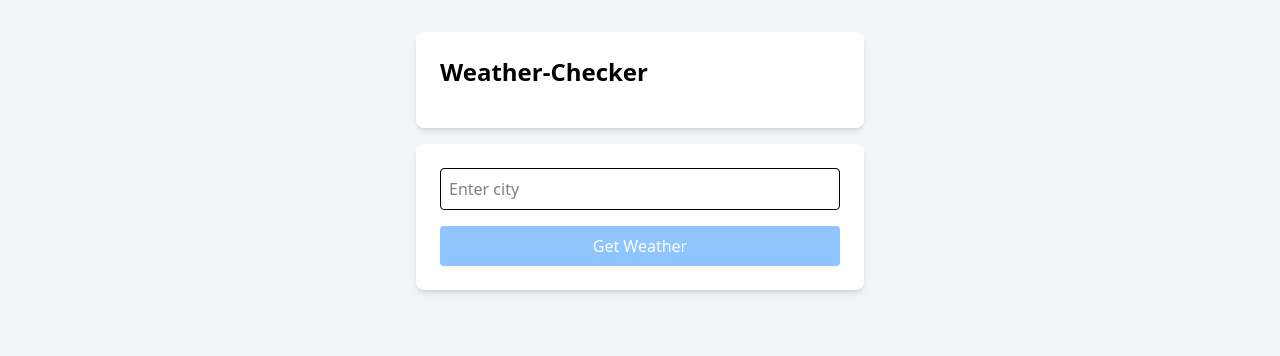
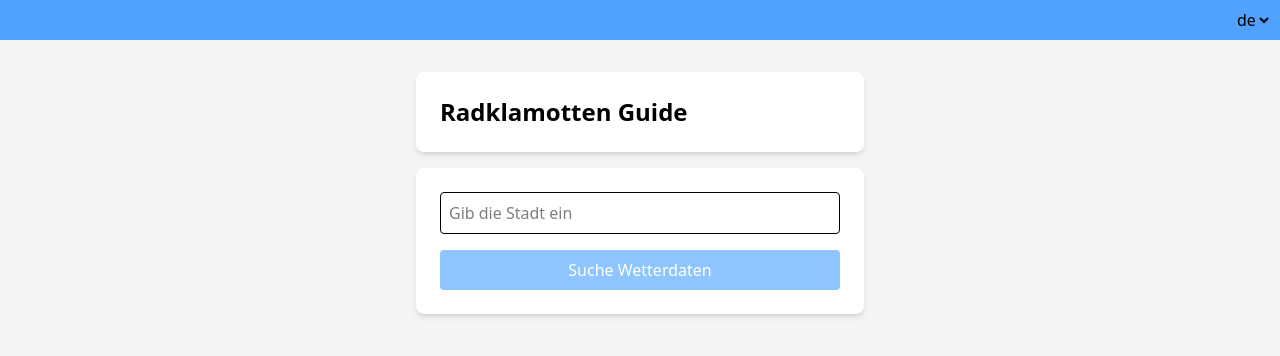
Before and after one commit to 4ndynator/rennrad-wetter, a Vue app: page / in a window 1280 px wide. Shown: the top 356 px of the page. Built offline with nearby package versions, Linux system fonts and the light colour scheme; the HTML template or start-up script is replaced by a standard one.

Commit message:
add internationalization

```diff
--- a/package.json
+++ b/package.json
@@ -13,8 +13,10 @@
     "format": "prettier --write src/"
   },
   "dependencies": {
+    "@vueuse/core": "^13.1.0",
     "axios": "^1.8.4",
-    "vue": "^3.5.13"
+    "vue": "^3.5.13",
+    "vue-i18n": "^11.1.3"
   },
   "devDependencies": {
     "@tailwindcss/vite": "^4.1.3",
--- a/src/App.vue
+++ b/src/App.vue
@@ -3,15 +3,28 @@ import SearchLocation from '@/components/SearchLocation.vue'
 import WeatherResult from '@/components/WeatherResult.vue'
 import type { WeatherData } from '@/types/common'
 
-const weatherData = defineModel<WeatherData>('weather-data');
+const weatherData = defineModel<WeatherData>('weather-data')
 </script>
 
 <template>
   <main>
+    <div class="flex bg-blue-400 p-2 justify-end">
+      <div class="locale-changer">
+        <select v-model="$i18n.locale">
+          <option
+            v-for="locale in $i18n.availableLocales"
+            :key="`locale-${locale}`"
+            :value="locale"
+          >
+            {{ locale }}
+          </option>
+        </select>
+      </div>
+    </div>
     <div class="min-h-screen bg-gray-100 p-8">
       <div class="max-w-md mx-auto">
         <div class="bg-white rounded-lg shadow-md p-6 mb-4">
-          <h1 class="text-2xl font-bold mb-4">Weather-Checker</h1>
+          <h1 class="text-2xl font-bold">{{ $t('title') }}</h1>
         </div>
         <div class="bg-white rounded-lg shadow-md p-6 mb-4">
           <SearchLocation v-model:weather-data="weatherData" />
--- a/src/assets/main.css
+++ b/src/assets/main.css
@@ -1 +1,9 @@
 @import 'tailwindcss';
+@custom-variant dark (&:where(.dark, .dark *));
+
+html,
+body {
+  margin: 0;
+  height: 100%;
+  overflow: hidden;
+}
--- a/src/components/SearchLocation.vue
+++ b/src/components/SearchLocation.vue
@@ -3,7 +3,7 @@ import { computed, ref } from 'vue'
 import type { WeatherData } from '@/types/common'
 import { fetchLocation, fetchWeatherData } from '@/api/fetchWeather.ts'
 
-const weatherData = defineModel<WeatherData>('weather-data');
+const weatherData = defineModel<WeatherData>('weather-data')
 
 const city = ref<string>()
 const loading = ref(false)
@@ -33,7 +33,7 @@ const isDisabled = computed(() => city.value === weatherData.value?.city)
     type="text"
     v-model="city"
     @keyup.enter="fetchWeather"
-      placeholder="Enter city"
+    :placeholder="$t('placeholder_search')"
     class="w-full p-2 border rounded mb-4"
   />
   <button
@@ -41,7 +41,7 @@ const isDisabled = computed(() => city.value === weatherData.value?.city)
     class="w-full bg-blue-500 text-white py-2 px-4 rounded hover:bg-blue-600 transition disabled:bg-blue-300"
     :disabled="loading || isDisabled"
   >
-      {{ loading ? 'Loading...' : 'Get Weather' }}
+    {{ loading ? 'Loading...' : $t('button_search') }}
   </button>
   <p v-if="error" class="text-red-500 mt-2">{{ error }}</p>
 </template>
--- a/src/components/WeatherDataDetails.vue
+++ b/src/components/WeatherDataDetails.vue
@@ -6,10 +6,10 @@ const { weatherData } = defineProps<{ weatherData: HourlyWeather }>()
 
 <template>
   <div class="space-y-2">
-    <p>🌡️ Temperature: {{ weatherData.temperature }}°C</p>
-    <p>🤒 Feels Like: {{ weatherData.temperature_feel }}°C</p>
-    <p>🌬️ Wind Speed: {{ weatherData.wind_speed }} km/h</p>
-    <p>🧭 Wind Direction: {{ weatherData.wind_direction }}</p>
-    <p>🌧️ Precipitation: {{ weatherData.rain_probability }} mm</p>
+    <p>🌡️ {{ $t('weather.temperature') }}: {{ weatherData.temperature }}°C</p>
+    <p>🤒 {{ $t('weather.temperature_feel') }}: {{ weatherData.temperature_feel }}°C</p>
+    <p>🌬️ {{ $t('weather.wind_speed') }}: {{ weatherData.wind_speed }} km/h</p>
+    <p>🧭 {{ $t('weather.wind_direction') }}: {{ weatherData.wind_direction }}</p>
+    <p>🌧️ {{ $t('weather.rain_probability') }}: {{ weatherData.rain_probability }} mm</p>
   </div>
 </template>
--- a/src/components/WeatherResult.vue
+++ b/src/components/WeatherResult.vue
@@ -5,7 +5,7 @@ import BackIcon from '@/components/Icons/BackIcon.vue'
 import ForwardIcon from '@/components/Icons/ForwardIcon.vue'
 import WeatherDataDetails from '@/components/WeatherDataDetails.vue'
 
-const weatherData = defineModel<WeatherData>({ required: true });
+const weatherData = defineModel<WeatherData>({ required: true })
 const currentHourIndex = ref()
 
 const currentData = computed(() => {
--- /dev/null
+++ b/src/i18n.ts
@@ -0,0 +1,15 @@
+import { createI18n } from 'vue-i18n'
+
+import en from './locales/en.json'
+import de from './locales/de.json'
+
+const i18n = createI18n({
+  locale: 'de',
+  fallbackLocale: 'en',
+  messages: {
+    en,
+    de,
+  },
+})
+
+export default i18n
--- /dev/null
+++ b/src/locales/de.json
@@ -0,0 +1,13 @@
+{
+  "title": "Radklamotten Guide",
+  "button_search": "Suche Wetterdaten",
+  "placeholder_search": "Gib die Stadt ein",
+  "clothing_recommendation": "Radklamotten Empfehlung",
+  "weather": {
+    "temperature": "Temperatur",
+    "temperature_feel": "Gefühlte Temperatur",
+    "rain_probability": "Niederschlag",
+    "wind_speed": "Wind-Geschwindigkeit",
+    "wind_direction": "Windrichtung"
+  }
+}
--- /dev/null
+++ b/src/locales/en.json
@@ -0,0 +1,13 @@
+{
+  "title": "Clothing Guide for Cycling",
+  "button_search": "Search weather data",
+  "placeholder_search": "Enter city",
+  "clothing_recommendation": "Clothing recommendation",
+  "weather": {
+    "temperature": "Temperature",
+    "temperature_feel": "Temperature Feeling",
+    "rain_probability": "Rain",
+    "wind_speed": "Wind speed",
+    "wind_direction": "Wind direction"
+  }
+}
--- a/src/main.ts
+++ b/src/main.ts
@@ -2,5 +2,6 @@ import './assets/main.css'
 
 import { createApp } from 'vue'
 import App from './App.vue'
+import i18n from '@/i18n.ts'
 
-createApp(App).mount('#app')
+createApp(App).use(i18n).mount('#app')
```
Also changed, not shown: 1 other file (tests, documents, lock files or other folders). Lines whose indentation alone changed are shown as unchanged.
